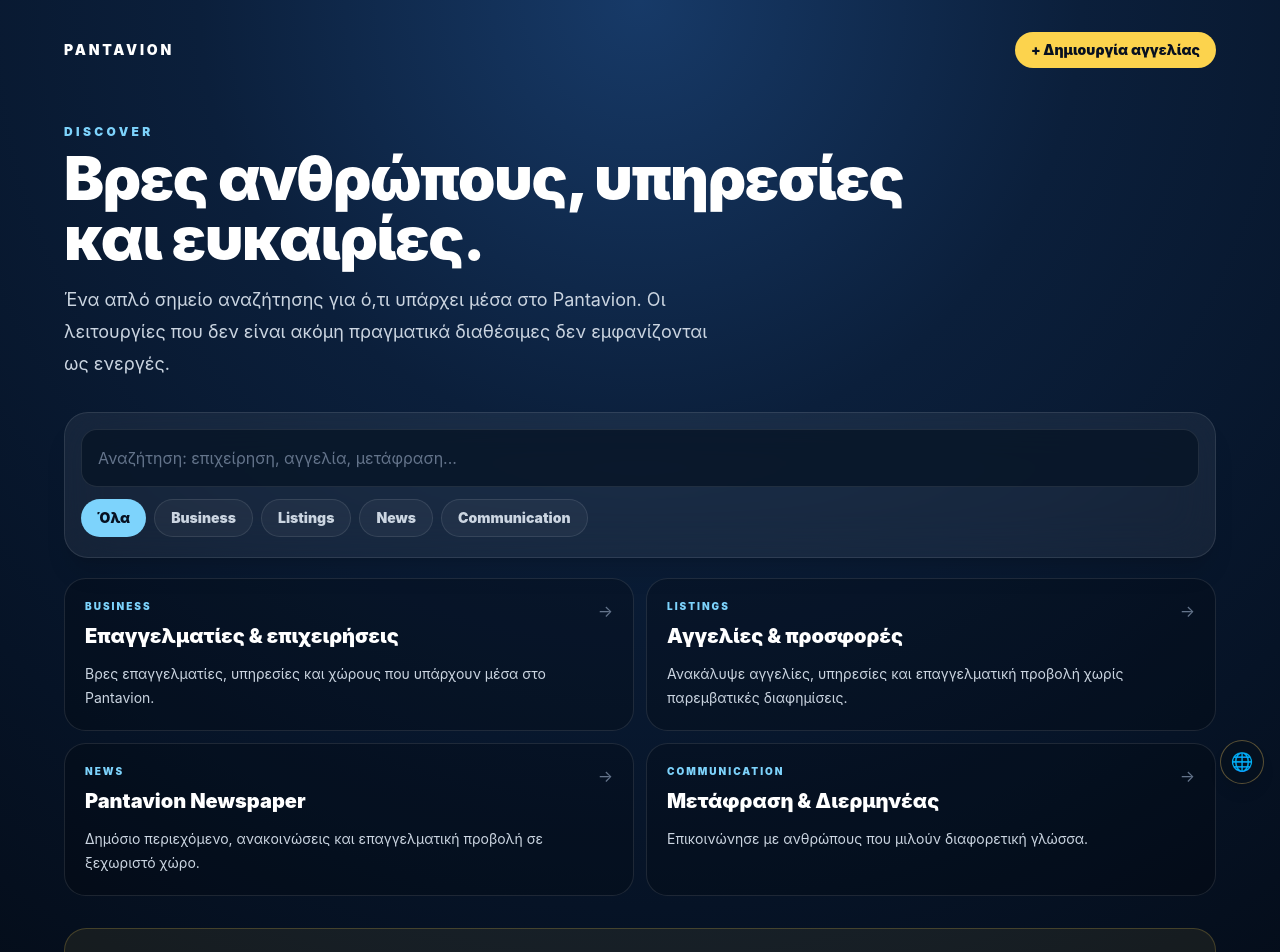
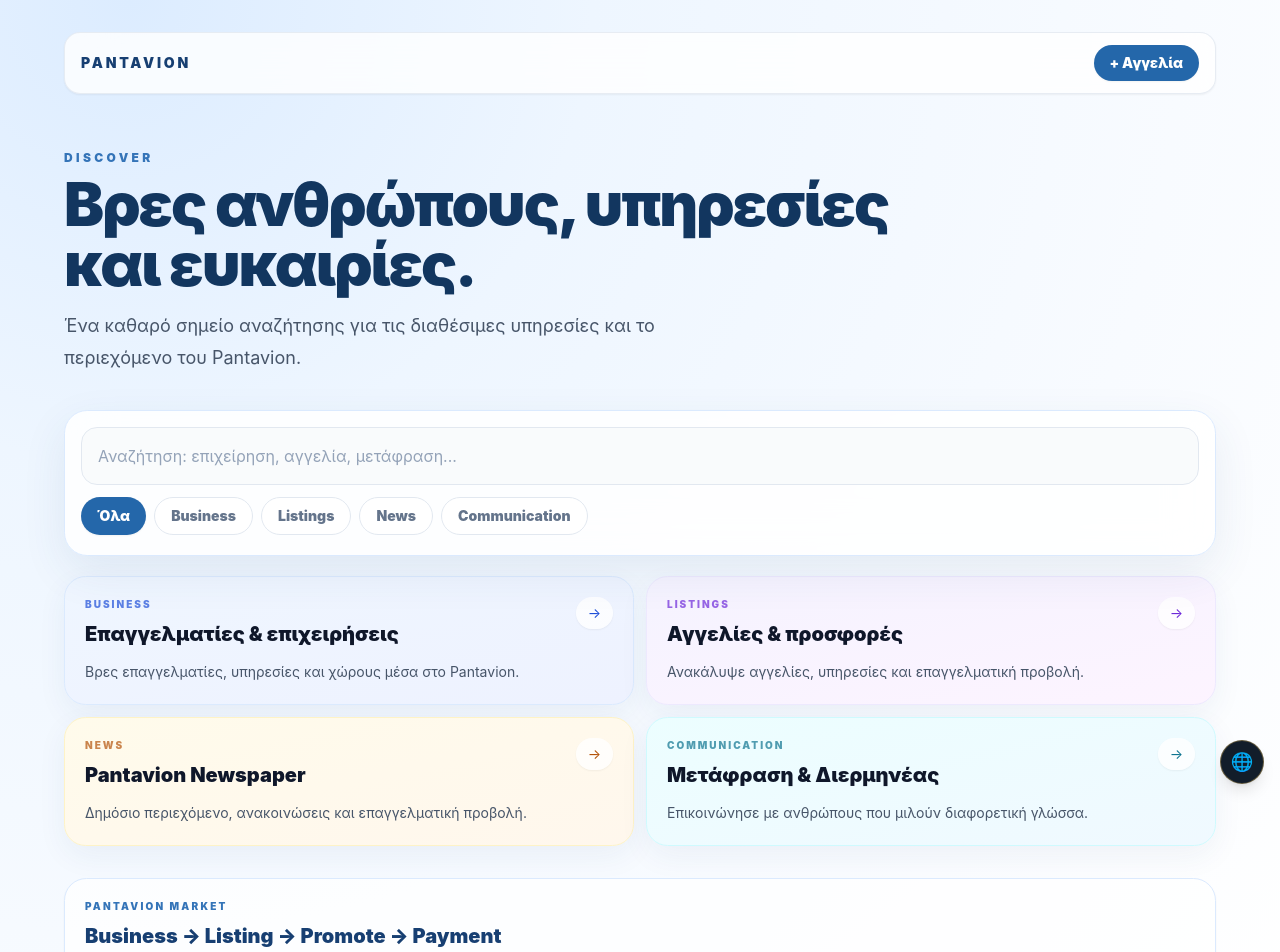
Before and after one commit to pandaconnect1/pantavion-planet, a Next.js app: page /discovery in a window 1280 px wide. Shown: the top 952 px of the page. Built offline with nearby package versions, Linux system fonts and the light colour scheme.

Commit message:
style: align discovery with premium light ecosystem

```diff
--- a/app/discovery/page.tsx
+++ b/app/discovery/page.tsx
@@ -4,127 +4,55 @@ import Link from "next/link";
 import { useMemo, useState } from "react";
 
 const discoveryItems = [
-  {
-    type: "Business",
-    title: "Επαγγελματίες & επιχειρήσεις",
-    description: "Βρες επαγγελματίες, υπηρεσίες και χώρους που υπάρχουν μέσα στο Pantavion.",
-    href: "/work",
-    tags: ["business", "services", "work", "professional", "επιχείρηση", "υπηρεσίες"],
-  },
-  {
-    type: "Listings",
-    title: "Αγγελίες & προσφορές",
-    description: "Ανακάλυψε αγγελίες, υπηρεσίες και επαγγελματική προβολή χωρίς παρεμβατικές διαφημίσεις.",
-    href: "/advertise",
-    tags: ["listing", "market", "classifieds", "ads", "αγγελίες", "προσφορές"],
-  },
-  {
-    type: "News",
-    title: "Pantavion Newspaper",
-    description: "Δημόσιο περιεχόμενο, ανακοινώσεις και επαγγελματική προβολή σε ξεχωριστό χώρο.",
-    href: "/newspaper",
-    tags: ["news", "newspaper", "content", "ειδήσεις", "περιεχόμενο"],
-  },
-  {
-    type: "Communication",
-    title: "Μετάφραση & Διερμηνέας",
-    description: "Επικοινώνησε με ανθρώπους που μιλούν διαφορετική γλώσσα.",
-    href: "/translate",
-    tags: ["translate", "interpreter", "language", "μετάφραση", "διερμηνέας"],
-  },
+  { type: "Business", title: "Επαγγελματίες & επιχειρήσεις", description: "Βρες επαγγελματίες, υπηρεσίες και χώρους μέσα στο Pantavion.", href: "/work", tags: ["business", "services", "work", "professional", "επιχείρηση", "υπηρεσίες"], tone: "from-blue-50 to-indigo-50 border-blue-100 text-blue-700" },
+  { type: "Listings", title: "Αγγελίες & προσφορές", description: "Ανακάλυψε αγγελίες, υπηρεσίες και επαγγελματική προβολή.", href: "/advertise", tags: ["listing", "market", "classifieds", "ads", "αγγελίες", "προσφορές"], tone: "from-violet-50 to-fuchsia-50 border-violet-100 text-violet-700" },
+  { type: "News", title: "Pantavion Newspaper", description: "Δημόσιο περιεχόμενο, ανακοινώσεις και επαγγελματική προβολή.", href: "/newspaper", tags: ["news", "newspaper", "content", "ειδήσεις", "περιεχόμενο"], tone: "from-amber-50 to-orange-50 border-amber-100 text-amber-700" },
+  { type: "Communication", title: "Μετάφραση & Διερμηνέας", description: "Επικοινώνησε με ανθρώπους που μιλούν διαφορετική γλώσσα.", href: "/translate", tags: ["translate", "interpreter", "language", "μετάφραση", "διερμηνέας"], tone: "from-cyan-50 to-sky-50 border-cyan-100 text-cyan-700" },
 ] as const;
 
 const filters = ["Όλα", "Business", "Listings", "News", "Communication"] as const;
-
 type Filter = (typeof filters)[number];
 
 export default function DiscoveryPage() {
   const [query, setQuery] = useState("");
   const [filter, setFilter] = useState<Filter>("Όλα");
-
   const results = useMemo(() => {
     const q = query.trim().toLocaleLowerCase();
     return discoveryItems.filter((item) => {
-      const matchesFilter = filter === "Όλα" || item.type === filter;
-      if (!matchesFilter) return false;
+      if (filter !== "Όλα" && item.type !== filter) return false;
       if (!q) return true;
-      const haystack = [item.title, item.description, item.type, ...item.tags]
-        .join(" ")
-        .toLocaleLowerCase();
-      return haystack.includes(q);
+      return [item.title, item.description, item.type, ...item.tags].join(" ").toLocaleLowerCase().includes(q);
     });
   }, [query, filter]);
 
   return (
-    <main className="min-h-screen bg-[radial-gradient(circle_at_top,#173a68_0,#0b1f3b_35%,#061326_72%,#040b16_100%)] px-4 py-5 text-white sm:px-8 sm:py-8">
+    <main className="min-h-screen bg-[radial-gradient(circle_at_10%_0%,#dcecff_0,#eef6ff_30%,#f8fbff_68%,#ffffff_100%)] px-4 py-5 text-slate-950 sm:px-8 sm:py-8">
       <section className="mx-auto max-w-6xl">
-        <div className="flex items-center justify-between gap-3">
-          <Link href="/" className="text-sm font-black tracking-[0.2em] text-white no-underline">PANTAVION</Link>
-          <Link href="/advertise" className="rounded-full bg-amber-300 px-4 py-2 text-xs font-black text-[#071020] no-underline sm:text-sm">
-            + Δημιουργία αγγελίας
-          </Link>
-        </div>
+        <nav className="flex items-center justify-between gap-3 rounded-2xl border border-slate-200/80 bg-white/80 px-4 py-3 shadow-sm backdrop-blur-xl">
+          <Link href="/" className="text-sm font-black tracking-[0.2em] text-[#173f72] no-underline">PANTAVION</Link>
+          <Link href="/advertise" className="rounded-full bg-[#2467aa] px-4 py-2 text-xs font-black text-white no-underline shadow-sm transition hover:bg-[#1b568f] sm:text-sm">+ Αγγελία</Link>
+        </nav>
 
-        <header className="pb-6 pt-10 sm:pb-8 sm:pt-14">
-          <p className="text-[10px] font-black uppercase tracking-[0.28em] text-sky-300 sm:text-xs">DISCOVER</p>
-          <h1 className="mt-2 max-w-4xl text-4xl font-black tracking-tight sm:text-6xl">Βρες ανθρώπους, υπηρεσίες και ευκαιρίες.</h1>
-          <p className="mt-4 max-w-2xl text-sm leading-6 text-slate-300 sm:text-lg sm:leading-8">
-            Ένα απλό σημείο αναζήτησης για ό,τι υπάρχει μέσα στο Pantavion. Οι λειτουργίες που δεν είναι ακόμη πραγματικά διαθέσιμες δεν εμφανίζονται ως ενεργές.
-          </p>
+        <header className="pb-7 pt-11 sm:pb-9 sm:pt-14">
+          <p className="text-[10px] font-black uppercase tracking-[0.28em] text-[#3474b8] sm:text-xs">DISCOVER</p>
+          <h1 className="mt-2 max-w-4xl text-4xl font-black tracking-[-0.035em] text-[#12365f] sm:text-6xl">Βρες ανθρώπους, υπηρεσίες και ευκαιρίες.</h1>
+          <p className="mt-4 max-w-2xl text-sm leading-6 text-slate-600 sm:text-lg sm:leading-8">Ένα καθαρό σημείο αναζήτησης για τις διαθέσιμες υπηρεσίες και το περιεχόμενο του Pantavion.</p>
         </header>
 
-        <section className="rounded-[1.5rem] border border-white/10 bg-white/[0.06] p-3 shadow-xl shadow-black/10 backdrop-blur-xl sm:p-4">
+        <section className="rounded-[1.45rem] border border-blue-100 bg-white/85 p-3 shadow-[0_16px_45px_rgba(40,76,120,0.09)] backdrop-blur-xl sm:p-4">
           <label className="sr-only" htmlFor="pantavion-discovery-search">Αναζήτηση</label>
-          <input
-            id="pantavion-discovery-search"
-            value={query}
-            onChange={(event) => setQuery(event.target.value)}
-            placeholder="Αναζήτηση: επιχείρηση, αγγελία, μετάφραση..."
-            className="w-full rounded-2xl border border-white/10 bg-[#071426]/80 px-4 py-4 text-base text-white outline-none placeholder:text-slate-500 focus:border-sky-300/50"
-          />
-
-          <div className="mt-3 flex gap-2 overflow-x-auto pb-1">
-            {filters.map((item) => (
-              <button
-                key={item}
-                type="button"
-                onClick={() => setFilter(item)}
-                className={`shrink-0 rounded-full px-4 py-2 text-xs font-black transition sm:text-sm ${
-                  filter === item ? "bg-sky-300 text-[#071020]" : "border border-white/10 bg-white/[0.04] text-slate-300"
-                }`}
-              >
-                {item}
-              </button>
-            ))}
-          </div>
+          <input id="pantavion-discovery-search" value={query} onChange={(event) => setQuery(event.target.value)} placeholder="Αναζήτηση: επιχείρηση, αγγελία, μετάφραση..." className="w-full rounded-2xl border border-slate-200 bg-slate-50/80 px-4 py-4 text-base text-slate-900 outline-none placeholder:text-slate-400 focus:border-blue-300 focus:bg-white" />
+          <div className="mt-3 flex gap-2 overflow-x-auto pb-1">{filters.map((item) => <button key={item} type="button" onClick={() => setFilter(item)} className={`shrink-0 rounded-full px-4 py-2 text-xs font-black transition sm:text-sm ${filter === item ? "bg-[#2467aa] text-white shadow-sm" : "border border-slate-200 bg-white text-slate-500 hover:border-blue-200 hover:text-blue-700"}`}>{item}</button>)}</div>
         </section>
 
-        <section className="mt-5 grid gap-3 sm:grid-cols-2">
-          {results.map((item) => (
-            <Link key={item.href} href={item.href} className="rounded-[1.35rem] border border-white/10 bg-black/20 p-5 text-white no-underline transition hover:border-sky-300/40 hover:bg-white/[0.06]">
-              <div className="flex items-start justify-between gap-4">
-                <div>
-                  <p className="text-[10px] font-black uppercase tracking-[0.2em] text-sky-300">{item.type}</p>
-                  <h2 className="mt-2 text-xl font-black">{item.title}</h2>
-                </div>
-                <span className="text-slate-500">→</span>
-              </div>
-              <p className="mt-3 text-sm leading-6 text-slate-300">{item.description}</p>
-            </Link>
-          ))}
-        </section>
+        <section className="mt-5 grid gap-3 sm:grid-cols-2">{results.map((item) => <Link key={item.href} href={item.href} className={`rounded-[1.35rem] border bg-gradient-to-br ${item.tone} p-5 no-underline shadow-[0_10px_30px_rgba(40,76,120,0.06)] transition hover:-translate-y-0.5 hover:shadow-[0_16px_40px_rgba(40,76,120,0.11)]`}><div className="flex items-start justify-between gap-4"><div><p className="text-[10px] font-black uppercase tracking-[0.2em] opacity-70">{item.type}</p><h2 className="mt-2 text-xl font-black text-slate-900">{item.title}</h2></div><span className="rounded-full bg-white/80 px-3 py-1.5 text-sm shadow-sm">→</span></div><p className="mt-3 text-sm leading-6 text-slate-600">{item.description}</p></Link>)}</section>
 
-        {results.length === 0 && (
-          <div className="mt-5 rounded-[1.35rem] border border-white/10 bg-black/20 p-6 text-center">
-            <p className="font-black">Δεν βρέθηκε αποτέλεσμα ακόμη.</p>
-            <p className="mt-2 text-sm text-slate-400">Δοκίμασε άλλη λέξη ή κατηγορία. Δεν εμφανίζουμε ψεύτικα αποτελέσματα.</p>
-          </div>
-        )}
+        {results.length === 0 && <div className="mt-5 rounded-[1.35rem] border border-slate-200 bg-white/80 p-6 text-center shadow-sm"><p className="font-black text-[#173f72]">Δεν βρέθηκε αποτέλεσμα.</p><p className="mt-2 text-sm text-slate-500">Δοκίμασε άλλη λέξη ή κατηγορία.</p></div>}
 
-        <section className="mt-8 rounded-[1.4rem] border border-amber-300/20 bg-amber-300/[0.07] p-5">
-          <p className="text-[10px] font-black uppercase tracking-[0.22em] text-amber-300">NEXT REVENUE FLOW</p>
-          <h2 className="mt-2 text-xl font-black">Business → Listing → Promote → Payment</h2>
-          <p className="mt-2 text-sm leading-6 text-slate-300">Αυτό είναι το ενεργό μονοπάτι που ολοκληρώνουμε τώρα. Τα υπόλοιπα μένουν στο backlog μέχρι να είναι πραγματικά έτοιμα.</p>
+        <section className="mt-8 rounded-[1.4rem] border border-blue-100 bg-white/75 p-5 shadow-sm">
+          <p className="text-[10px] font-black uppercase tracking-[0.22em] text-[#3474b8]">PANTAVION MARKET</p>
+          <h2 className="mt-2 text-xl font-black text-[#173f72]">Business → Listing → Promote → Payment</h2>
+          <p className="mt-2 text-sm leading-6 text-slate-500">Ανακάλυψη, δημοσίευση και επαγγελματική προβολή σε μία ενιαία διαδρομή.</p>
         </section>
       </section>
     </main>
```
